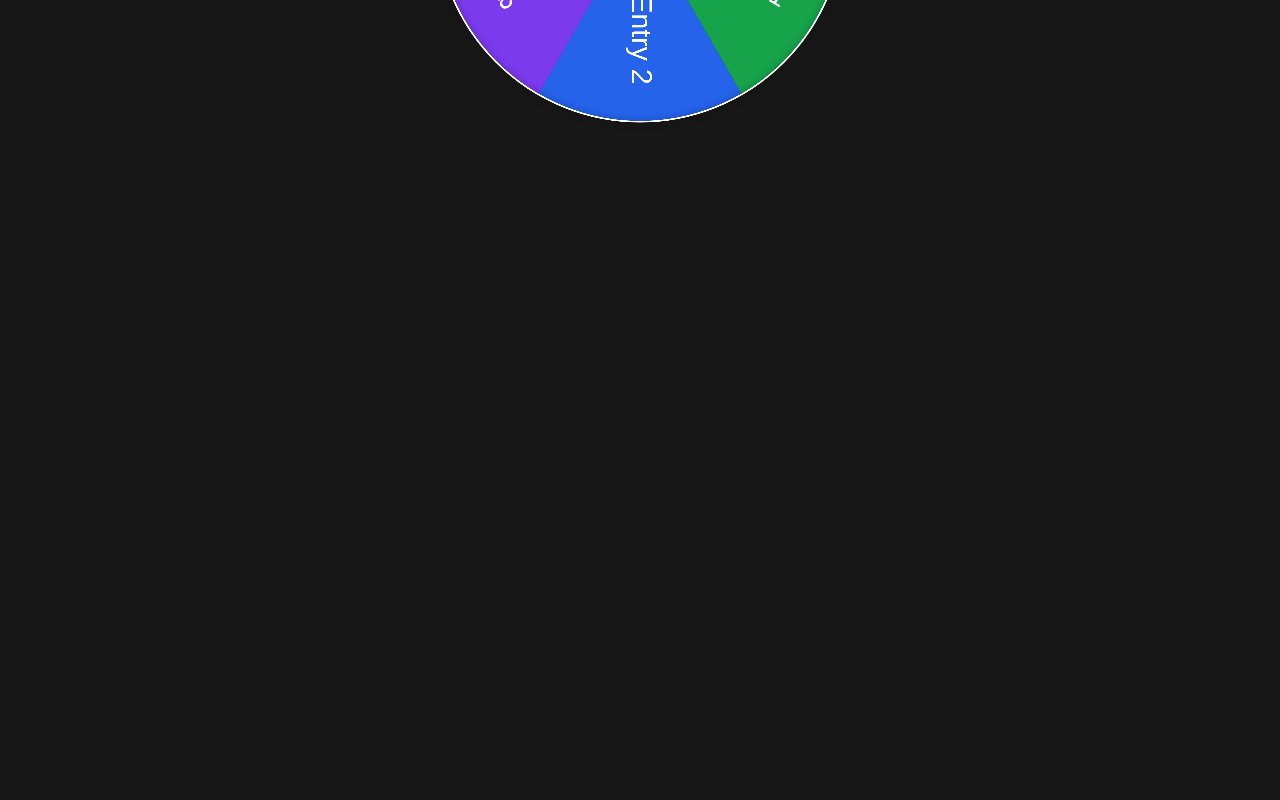
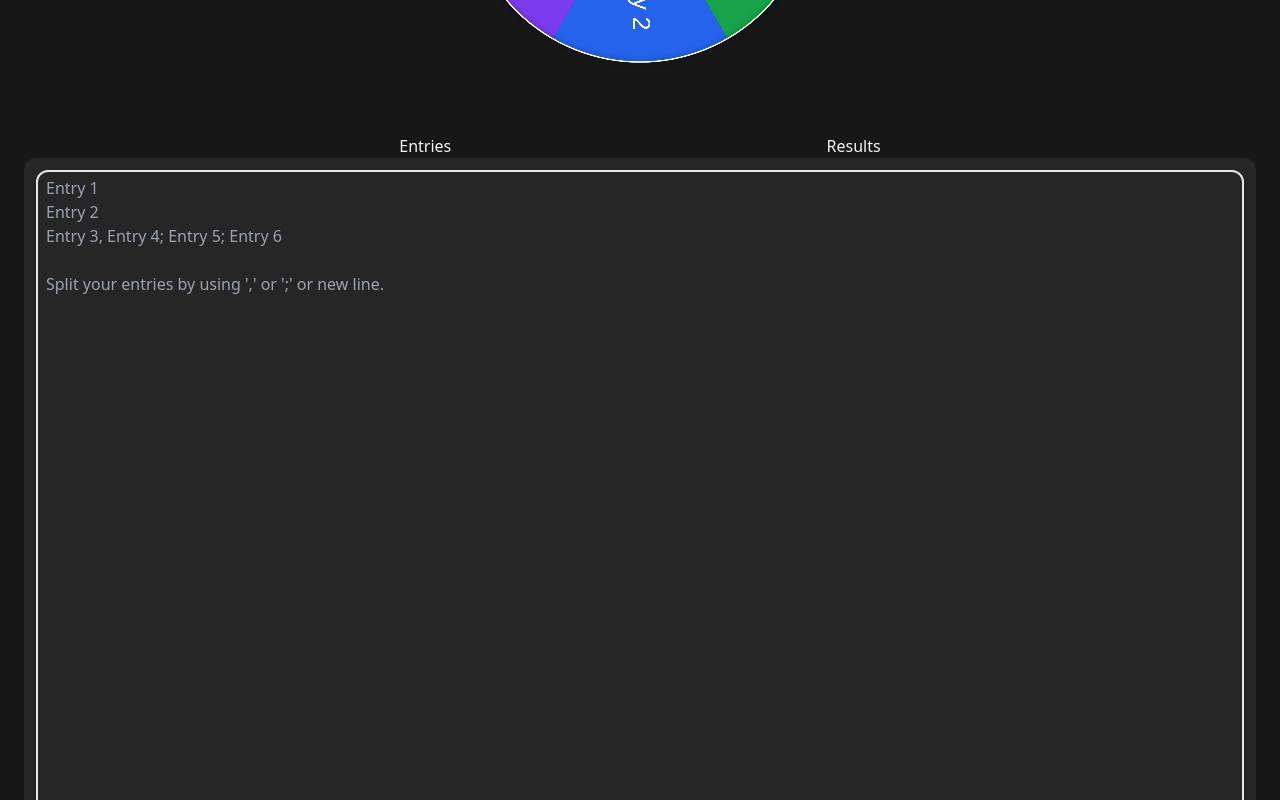
Before and after one commit to ajvejko/WheelOfFortune, a Vue app: page / in a window 1280 px wide. Shown: the part 360-1160 px from the top of the page. Before the commit the page ends 800 px from the top, so only its background shows below. Built offline with nearby package versions, Linux system fonts and the light colour scheme.

Commit message:
added EntryPanel and option to add new entries

```diff
--- a/src/App.vue
+++ b/src/App.vue
@@ -7,7 +7,7 @@ import EntryPanel from "./components/EntryPanel.vue";
   <section class="h-screen w-screen bg-neutral-900">
     <div class="my-auto justify-center pt-16">
       <Wheel />
-      <!-- <EntryPanel class="mt-10" /> -->
+      <EntryPanel class="mt-10" />
     </div>
   </section>
 </template>
--- a/src/Store/Entries.ts
+++ b/src/Store/Entries.ts
@@ -1,4 +1,6 @@
-export let entryNames: string[] = [
+import { reactive } from "vue";
+
+export let entryNames = reactive([
   //List of entries
   "Entry 1",
   "Entry 2",
@@ -6,7 +8,7 @@ export let entryNames: string[] = [
   "Entry 4",
   "Entry 5",
   "Entry 6",
-];
+]);
 
 export const entryColors: string[] = [
   // List of colors that are used to generate the wheel
--- a/src/components/EntryPanel.vue
+++ b/src/components/EntryPanel.vue
@@ -1,10 +1,45 @@
 <script setup lang="ts">
 import { entryNames } from "../Store/Entries";
+import { ref, watchEffect } from "vue";
+
+const entries = ref("");
+
+watchEffect(() => {
+  if (entries.value !== "") {
+    const value: string[] = entries.value.split(/[\n,;]/);
+
+    // Clears array and then inserts new values
+    entryNames.length = 0;
+    entryNames.push(...value);
+  } //If textarea is empty, it will show placeholder
+  else {
+    entryNames.length = 0;
+    entryNames.push(
+      //List of entries
+      "Entry 1",
+      "Entry 2",
+      "Entry 3",
+      "Entry 4",
+      "Entry 5",
+      "Entry 6"
+    );
+  }
+});
 </script>
 <template>
-  <div class="border-2 border-green-500 text-slate-100">
-    <span class="mr-10">Entries</span>
-    <span>Results</span>
-    <div></div>
+  <div class="mx-6 mt-16 flex flex-col">
+    <div class="flex justify-evenly text-slate-100">
+      <span>Entries</span>
+      <span>Results</span>
+    </div>
+    <div class="h-screen rounded-xl bg-neutral-800 p-3">
+      <textarea
+        type="text"
+        v-model="entries"
+        placeholder="Entry 1&#10;Entry 2&#10;Entry 3, Entry 4; Entry 5; Entry 6&#10;&#10;Split your entries by using ',' or ';' or new line."
+        class="h-full w-full resize-none rounded-xl border-2 bg-transparent px-2 py-1 text-slate-100 focus:outline-none"
+      >
+      </textarea>
+    </div>
   </div>
 </template>
--- a/src/components/Wheel.vue
+++ b/src/components/Wheel.vue
@@ -1,10 +1,9 @@
 <script setup lang="ts">
-import { onMounted, onUnmounted, ref } from "vue";
+import { onMounted, onUnmounted, ref, watch } from "vue";
 import { entryNames, entryColors } from "../Store/Entries";
 
 const canvas = ref<HTMLCanvasElement | null>(null);
 const ctx = ref<CanvasRenderingContext2D | null>(null);
-
 const dpr = window.devicePixelRatio || 1;
 
 onMounted(() => {
@@ -26,6 +25,12 @@ onMounted(() => {
 onUnmounted(() => {
   window.removeEventListener("resize", resizeCanvas);
 });
+
+// Watches if array of entries was changed if so, resizes canvas.
+watch(entryNames, () => {
+  resizeCanvas();
+});
+
 // Gets called whenver a window gets resized
 const resizeCanvas = (): void => {
   // Type narrowing
@@ -33,9 +38,11 @@ const resizeCanvas = (): void => {
     return;
   }
   //Check to size down the wheel when on bigger screens
-  let modifier = 1.5;
-  if (window.innerWidth > 768) {
-    modifier = 3;
+  let modifier = 1.6;
+  if (window.innerWidth >= 640 && window.innerWidth < 1024) {
+    modifier = 2;
+  } else if (window.innerWidth >= 1024) {
+    modifier = 3.5;
   }
 
   // Set the canvas size
```
